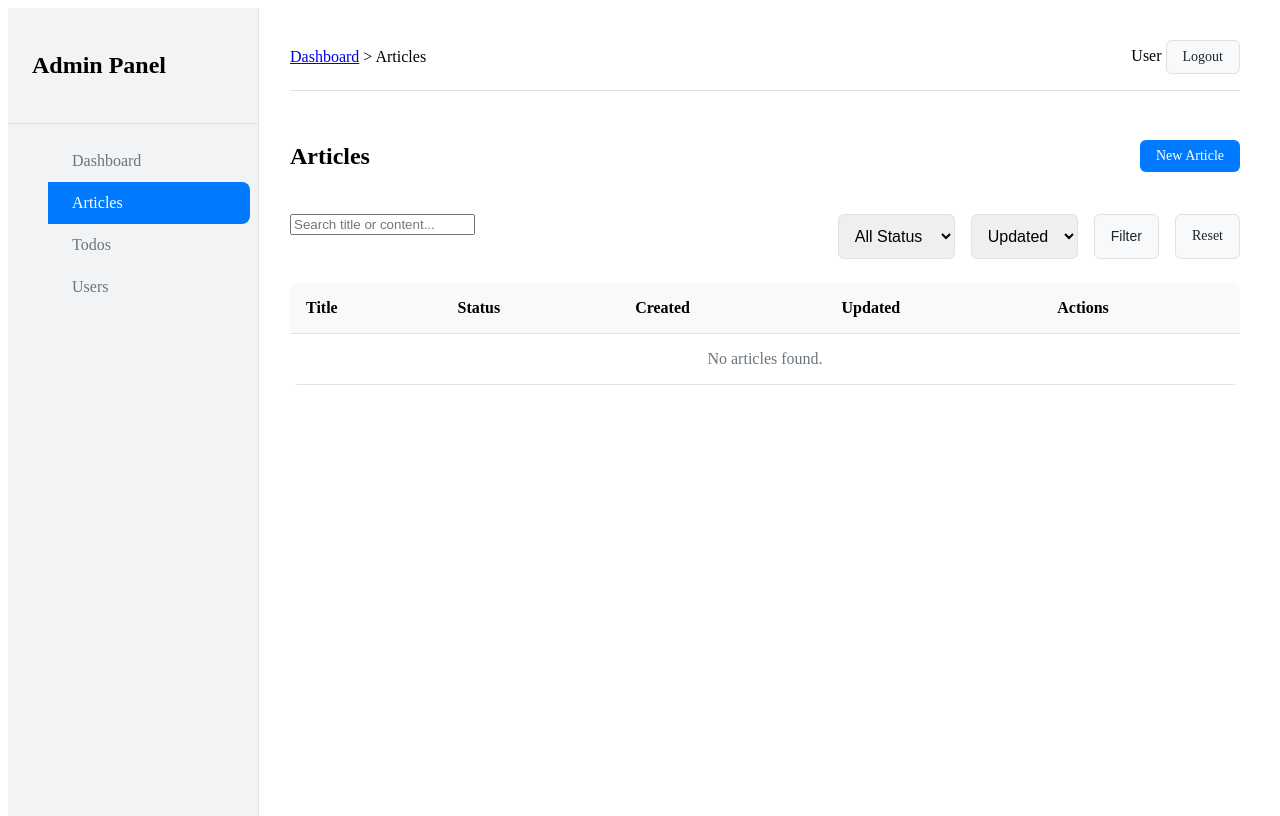
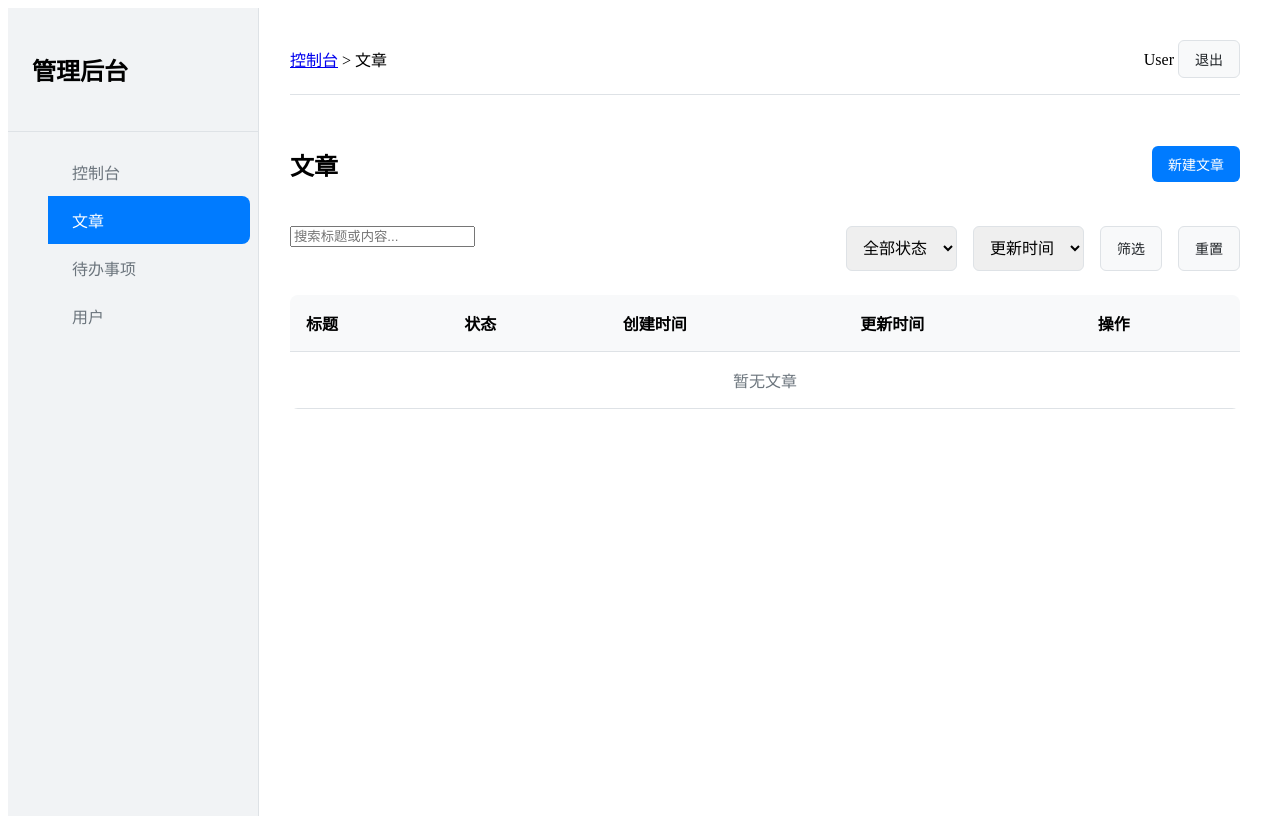
Before and after one commit to MarkeNoBoluo/Website, a Flask app: page /admin/articles in a window 1280 px wide. Run offline with Flask 3, Linux system fonts and the light colour scheme; the visitor is signed in with stand-in values (Sample User, id 1); parts of the project's set-up code (start-up, migrations or seed data) failed here and were passed over.

Commit message:
feat: translate admin article management and base layout to Chinese

```diff
--- a/app/admin/routes.py
+++ b/app/admin/routes.py
@@ -74,7 +74,7 @@ def create_article():
         status = request.form.get("status", "draft")
 
         if not title:
-            flash("Title is required", "error")
+            flash("标题不能为空", "error")
             return render_template("admin/articles/create.html", form_data=request.form)
 
         slug = generate_slug(title)
@@ -91,7 +91,7 @@ def create_article():
         get_db_articles.cache_clear()
         get_db_article_by_slug.cache_clear()
 
-        flash(f'Article "{title}" created successfully', "success")
+        flash(f'文章《{title}》创建成功', "success")
         return redirect(url_for("admin.articles"))
 
     return render_template("admin/articles/create.html")
@@ -110,7 +110,7 @@ def edit_article(id):
         status = request.form.get("status", "draft")
 
         if not title:
-            flash("Title is required", "error")
+            flash("标题不能为空", "error")
             return render_template(
                 "admin/articles/edit.html", article=article, form_data=request.form
             )
@@ -127,7 +127,7 @@ def edit_article(id):
         get_db_articles.cache_clear()
         get_db_article_by_slug.cache_clear()
 
-        flash(f'Article "{title}" updated successfully', "success")
+        flash(f'文章《{title}》更新成功', "success")
         return redirect(url_for("admin.articles"))
 
     return render_template("admin/articles/edit.html", article=article)
@@ -147,7 +147,7 @@ def delete_article(id):
     get_db_articles.cache_clear()
     get_db_article_by_slug.cache_clear()
 
-    flash(f'Article "{title}" deleted successfully', "success")
+    flash(f'文章《{title}》已删除', "success")
     return redirect(url_for("admin.articles"))
 
 
@@ -163,7 +163,7 @@ def publish_article(id):
     get_db_articles.cache_clear()
     get_db_article_by_slug.cache_clear()
 
-    flash(f'Article "{article.title}" published', "success")
+    flash(f'文章《{article.title}》已发布', "success")
     return redirect(url_for("admin.articles"))
 
 
@@ -179,7 +179,7 @@ def unpublish_article(id):
     get_db_articles.cache_clear()
     get_db_article_by_slug.cache_clear()
 
-    flash(f'Article "{article.title}" unpublished', "success")
+    flash(f'文章《{article.title}》已下线', "success")
     return redirect(url_for("admin.articles"))
 
 
@@ -196,5 +196,5 @@ def toggle_status(id):
     get_db_articles.cache_clear()
     get_db_article_by_slug.cache_clear()
 
-    flash(f'Article status changed to "{article.status}"', "success")
+    flash(f'文章状态已切换为「{article.status}」', "success")
     return redirect(url_for("admin.articles"))
--- a/app/admin/templates/admin/articles/list.html
+++ b/app/admin/templates/admin/articles/list.html
@@ -1,44 +1,44 @@
 {% extends "admin/base.html" %}
 
-{% block title %}Articles - Admin{% endblock %}
+{% block title %}文章 - 管理后台{% endblock %}
 
 {% block breadcrumbs %}
     <span>&gt;</span>
-    <span>Articles</span>
+    <span>文章</span>
 {% endblock %}
 
 {% block content %}
 <div style="display: flex; justify-content: space-between; align-items: center; margin-bottom: 1.5rem;">
-    <h2>Articles</h2>
-    <a href="{{ url_for('admin.create_article') }}" class="btn btn-primary">New Article</a>
+    <h2>文章</h2>
+    <a href="{{ url_for('admin.create_article') }}" class="btn btn-primary">新建文章</a>
 </div>
 
 <form method="GET" class="toolbar">
     <div class="search-box">
-        <input type="text" name="search" placeholder="Search title or content..." value="{{ search }}">
+        <input type="text" name="search" placeholder="搜索标题或内容..." value="{{ search }}">
     </div>
     <select name="status" class="form-control" style="width: auto;">
-        <option value="all">All Status</option>
-        <option value="published" {% if status == 'published' %}selected{% endif %}>Published</option>
-        <option value="draft" {% if status == 'draft' %}selected{% endif %}>Draft</option>
+        <option value="all">全部状态</option>
+        <option value="published" {% if status == 'published' %}selected{% endif %}>已发布</option>
+        <option value="draft" {% if status == 'draft' %}selected{% endif %}>草稿</option>
     </select>
     <select name="sort" class="form-control" style="width: auto;">
-        <option value="updated_at" {% if sort_by == 'updated_at' %}selected{% endif %}>Updated</option>
-        <option value="created_at" {% if sort_by == 'created_at' %}selected{% endif %}>Created</option>
-        <option value="title" {% if sort_by == 'title' %}selected{% endif %}>Title</option>
+        <option value="updated_at" {% if sort_by == 'updated_at' %}selected{% endif %}>更新时间</option>
+        <option value="created_at" {% if sort_by == 'created_at' %}selected{% endif %}>创建时间</option>
+        <option value="title" {% if sort_by == 'title' %}selected{% endif %}>标题</option>
     </select>
-    <button type="submit" class="btn btn-secondary">Filter</button>
-    <a href="{{ url_for('admin.articles') }}" class="btn btn-secondary">Reset</a>
+    <button type="submit" class="btn btn-secondary">筛选</button>
+    <a href="{{ url_for('admin.articles') }}" class="btn btn-secondary">重置</a>
 </form>
 
 <table class="data-table">
     <thead>
         <tr>
-            <th>Title</th>
-            <th>Status</th>
-            <th>Created</th>
-            <th>Updated</th>
-            <th>Actions</th>
+            <th>标题</th>
+            <th>状态</th>
+            <th>创建时间</th>
+            <th>更新时间</th>
+            <th>操作</th>
         </tr>
     </thead>
     <tbody>
@@ -49,27 +49,27 @@
             <td>{{ article.created_at.strftime('%Y-%m-%d') }}</td>
             <td>{{ article.updated_at.strftime('%Y-%m-%d') }}</td>
             <td class="actions">
-                <a href="{{ url_for('admin.edit_article', id=article.id) }}" class="btn btn-secondary">Edit</a>
+                <a href="{{ url_for('admin.edit_article', id=article.id) }}" class="btn btn-secondary">编辑</a>
                 {% if article.status == 'draft' %}
                 <form method="POST" action="{{ url_for('admin.publish_article', id=article.id) }}" style="display: inline;">
                     <input type="hidden" name="csrf_token" value="{{ csrf_token }}">
-                    <button type="submit" class="btn btn-success">Publish</button>
+                    <button type="submit" class="btn btn-success">发布</button>
                 </form>
                 {% else %}
                 <form method="POST" action="{{ url_for('admin.unpublish_article', id=article.id) }}" style="display: inline;">
                     <input type="hidden" name="csrf_token" value="{{ csrf_token }}">
-                    <button type="submit" class="btn btn-secondary">Unpublish</button>
+                    <button type="submit" class="btn btn-secondary">取消发布</button>
                 </form>
                 {% endif %}
-                <form method="POST" action="{{ url_for('admin.delete_article', id=article.id) }}" style="display: inline;" onsubmit="return confirm('Delete this article?');">
+                <form method="POST" action="{{ url_for('admin.delete_article', id=article.id) }}" style="display: inline;" onsubmit="return confirm('确认删除此文章？');">
                     <input type="hidden" name="csrf_token" value="{{ csrf_token }}">
-                    <button type="submit" class="btn btn-danger">Delete</button>
+                    <button type="submit" class="btn btn-danger">删除</button>
                 </form>
             </td>
         </tr>
         {% else %}
         <tr>
-            <td colspan="5" style="text-align: center; color: var(--text-secondary);">No articles found.</td>
+            <td colspan="5" style="text-align: center; color: var(--text-secondary);">暂无文章</td>
         </tr>
         {% endfor %}
     </tbody>
@@ -78,13 +78,13 @@
 {% if pagination.pages > 1 %}
 <div class="pagination">
     {% if pagination.has_prev %}
-    <a href="{{ url_for('admin.articles', page=pagination.prev_num, search=search, status=status, sort=sort_by) }}">&laquo; Prev</a>
+    <a href="{{ url_for('admin.articles', page=pagination.prev_num, search=search, status=status, sort=sort_by) }}">&laquo; 上一页</a>
     {% endif %}
     {% for p in range(1, pagination.pages + 1) %}
     <a href="{{ url_for('admin.articles', page=p, search=search, status=status, sort=sort_by) }}" class="{% if p == pagination.page %}active{% endif %}">{{ p }}</a>
     {% endfor %}
     {% if pagination.has_next %}
-    <a href="{{ url_for('admin.articles', page=pagination.next_num, search=search, status=status, sort=sort_by) }}">Next &raquo;</a>
+    <a href="{{ url_for('admin.articles', page=pagination.next_num, search=search, status=status, sort=sort_by) }}">下一页 &raquo;</a>
     {% endif %}
 </div>
 {% endif %}
--- a/app/admin/templates/admin/base.html
+++ b/app/admin/templates/admin/base.html
@@ -3,7 +3,7 @@
 <head>
     <meta charset="UTF-8">
     <meta name="viewport" content="width=device-width, initial-scale=1.0">
-    <title>{% block title %}Admin Dashboard{% endblock %}</title>
+    <title>{% block title %}管理后台{% endblock %}</title>
     <link rel="stylesheet" href="{{ url_for('static', filename='css/admin.css') }}">
     {% block extra_css %}{% endblock %}
 </head>
@@ -12,27 +12,27 @@
         <!-- Sidebar -->
         <aside class="sidebar">
             <div class="sidebar-logo">
-                <h1>Admin Panel</h1>
+                <h1>管理后台</h1>
             </div>
             <ul class="sidebar-nav">
                 <li>
                     <a href="{{ url_for('admin.index') }}" class="{% if request.endpoint == 'admin.index' %}active{% endif %}">
-                        Dashboard
+                        控制台
                     </a>
                 </li>
                 <li>
                     <a href="{{ url_for('admin.articles') }}" class="{% if request.endpoint and 'admin.article' in request.endpoint %}active{% endif %}">
-                        Articles
+                        文章
                     </a>
                 </li>
                 <li>
                     <a href="{{ url_for('admin.todos') }}" class="{% if request.endpoint and 'admin.todo' in request.endpoint %}active{% endif %}">
-                        Todos
+                        待办事项
                     </a>
                 </li>
                 <li>
                     <a href="{{ url_for('admin.users') }}" class="{% if request.endpoint and 'admin.user' in request.endpoint %}active{% endif %}">
-                        Users
+                        用户
                     </a>
                 </li>
             </ul>
@@ -43,12 +43,12 @@
             <!-- Top Bar -->
             <div class="top-bar">
                 <div class="breadcrumbs">
-                    <a href="{{ url_for('admin.index') }}">Dashboard</a>
+                    <a href="{{ url_for('admin.index') }}">控制台</a>
                     {% block breadcrumbs %}{% endblock %}
                 </div>
                 <div class="user-info">
                     <span>{{ session.get('username', 'User') }}</span>
-                    <a href="{{ url_for('auth.logout') }}" class="btn btn-secondary">Logout</a>
+                    <a href="{{ url_for('auth.logout') }}" class="btn btn-secondary">退出</a>
                 </div>
             </div>
 
```
Also changed, not shown: app/admin/templates/admin/articles/create.html (+11 -11 lines), app/admin/templates/admin/articles/edit.html (+11 -11 lines), app/admin/templates/admin/dashboard.html (+22 -22 lines).
